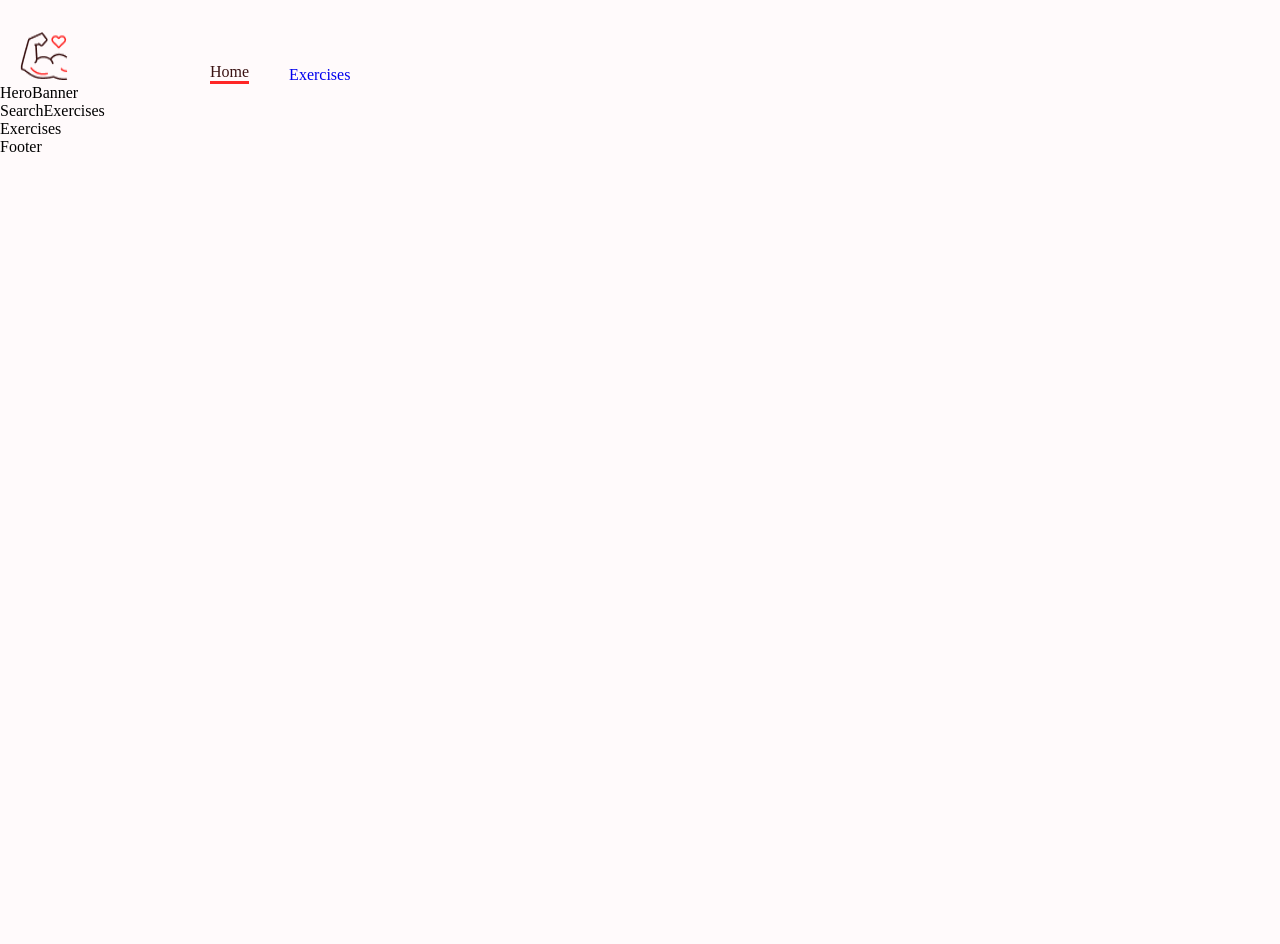
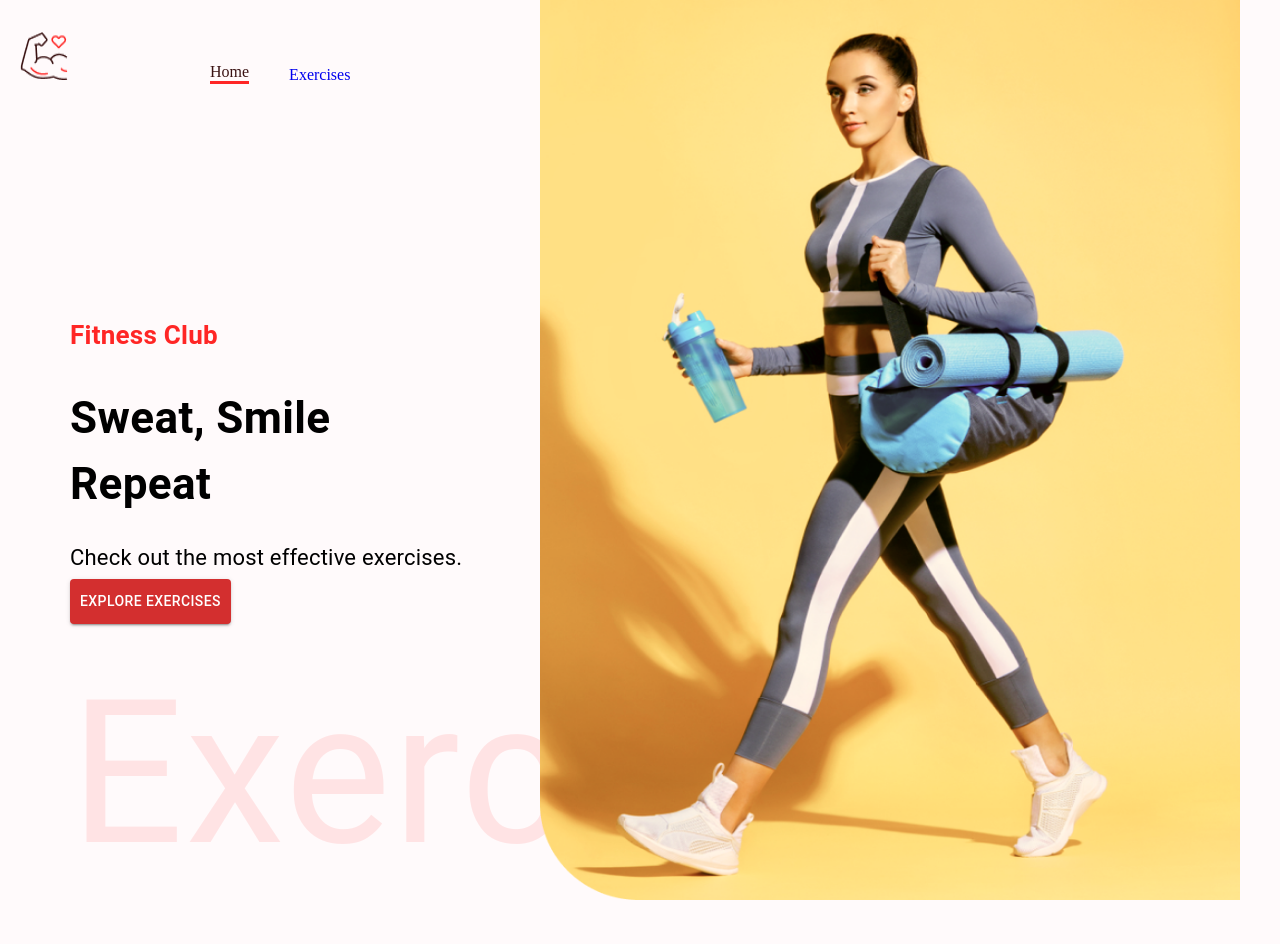
Before and after one commit to Nit-Sub/Gym, a React (Create React App) app in the folder gym/: page / in a window 1280 px wide. Shown: the top 944 px of the page. Before the commit the page ends 800 px from the top, so only its background shows below. Built offline with nearby package versions, Linux system fonts and the light colour scheme.

Commit message:
herobanner

```diff
--- a/gym/src/App.css
+++ b/gym/src/App.css
@@ -59,7 +59,7 @@
     top: 0px;
     width: 700px;
     height: 900px;
-    margin-top: -330px;
+
 
   }
 
--- a/gym/src/components/HeroBanner.js
+++ b/gym/src/components/HeroBanner.js
@@ -1,8 +1,35 @@
-import React from 'react'
+import React from 'react';
+import {Box, Stack, Typography, Button} from '@mui/material';
+import HeroBannerImage from "../assets/images/banner.png";
 
 const HeroBanner = () => {
   return (
-    <div>HeroBanner</div>
+    <>
+    <Box sx={
+      {mt: {lg: '212px', xs:'70px'},
+    ml:{sm: '50px'}}} posiotion="relative" p="20px">
+      <Typography color="#ff2625" fontWeight={"600"} fontSize='26px'>
+        Fitness Club
+      </Typography>
+      <Typography fontWeight={700}
+      sx={{fontSize:{lg:'44px' , xs:'40px'}}} mb="23px" mt="30px">
+        Sweat, Smile <br/> Repeat
+      </Typography>
+      <Typography fontSize="22px" lineHeight={"35px"} mb="4px"  >
+        Check out the most effective exercises.
+      </Typography>
+      <Button sx={{backgroundColor:'#ff22625', padding:'10px'}}variant="contained" color="error" href="exercises">Explore Exercises
+      </Button>
+      <Typography fontWeight="600px" color="#ff2625"
+      sx={{
+        opacity:0.1,
+        display:{lg: 'block' , xs:'none'}
+      }} fontSize='200px'>
+        Exercise
+      </Typography>
+      <img src={HeroBannerImage} className="hero-banner-img" alt="banner"/>
+    </Box>
+    </>
   )
 }
 
```
